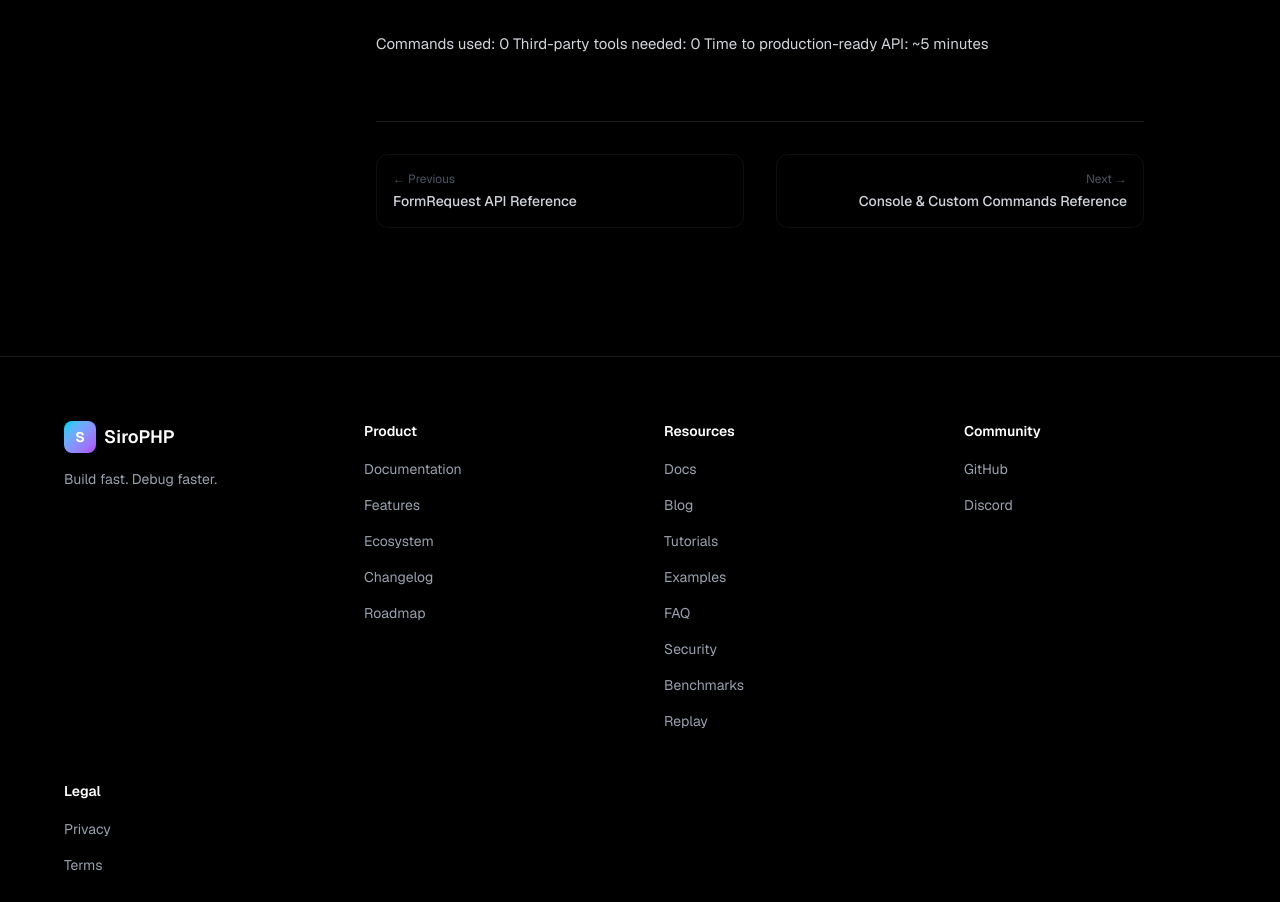
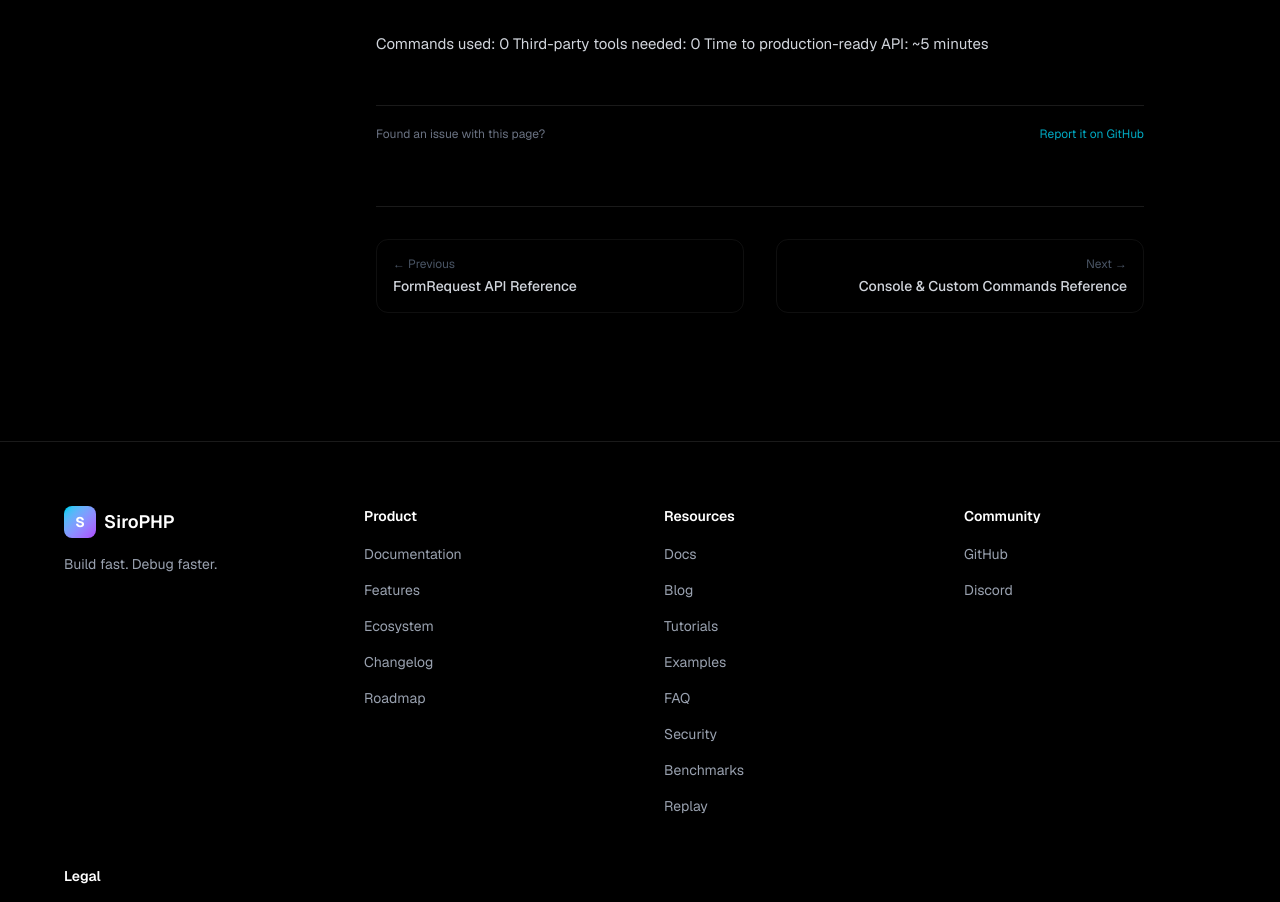
Before and after one commit to thiennhant95/sirophp-landingpage, a Next.js app: page /documentation/api/cli in a window 1280 px wide. Shown: the part 10954-11856 px from the top of the page. Built offline with nearby package versions, Linux system fonts and the light colour scheme.

Commit message:
ops: automate release gates and harden docs

```diff
--- a/package.json
+++ b/package.json
@@ -12,6 +12,7 @@
     "check:links": "node scripts/check-doc-links.mjs",
     "check:version": "node scripts/check-version.mjs",
     "verify:release": "node scripts/verify-release.mjs",
+    "check:security": "node scripts/check-security.mjs",
     "test": "vitest run"
   },
   "browserslist": {
--- /dev/null
+++ b/scripts/check-security.mjs
@@ -0,0 +1,24 @@
+import { readFileSync } from 'node:fs'
+
+const config = readFileSync('next.config.ts', 'utf8')
+const required = [
+  'X-Content-Type-Options',
+  'X-Frame-Options',
+  'Referrer-Policy',
+  'Content-Security-Policy',
+  'Strict-Transport-Security',
+  'Permissions-Policy',
+]
+const missing = required.filter((header) => !config.includes(`key: '${header}'`))
+
+if (missing.length > 0) {
+  console.error(`Missing security headers: ${missing.join(', ')}`)
+  process.exit(1)
+}
+
+if (!config.includes("poweredByHeader: false")) {
+  console.error('poweredByHeader must remain disabled')
+  process.exit(1)
+}
+
+console.log(`Security configuration check passed (${required.length} headers)`)
--- a/src/components/DocPage.tsx
+++ b/src/components/DocPage.tsx
@@ -76,6 +76,18 @@ export default function DocPage({ doc, prev, next, canonical }: DocPageProps) {
 
             <DocContent blocks={doc.content} onHeadings={onHeadings} />
 
+            <div className="mt-12 flex flex-wrap items-center justify-between gap-3 border-t border-white/10 pt-5 text-xs text-gray-500">
+              <span>Found an issue with this page?</span>
+              <a
+                href={`https://github.com/SiroSoft/SiroPHP/issues/new?title=${encodeURIComponent(`Docs: ${doc.meta.title}`)}`}
+                target="_blank"
+                rel="noopener noreferrer"
+                className="text-cyan-400/80 hover:text-cyan-300 transition-colors"
+              >
+                Report it on GitHub
+              </a>
+            </div>
+
             {/* Prev / Next Navigation */}
             <nav className="mt-16 pt-8 border-t border-white/10 grid grid-cols-2 gap-4 sm:gap-8">
               <div>
```
Also changed, not shown: 1 other file (tests, documents, lock files or other folders).
